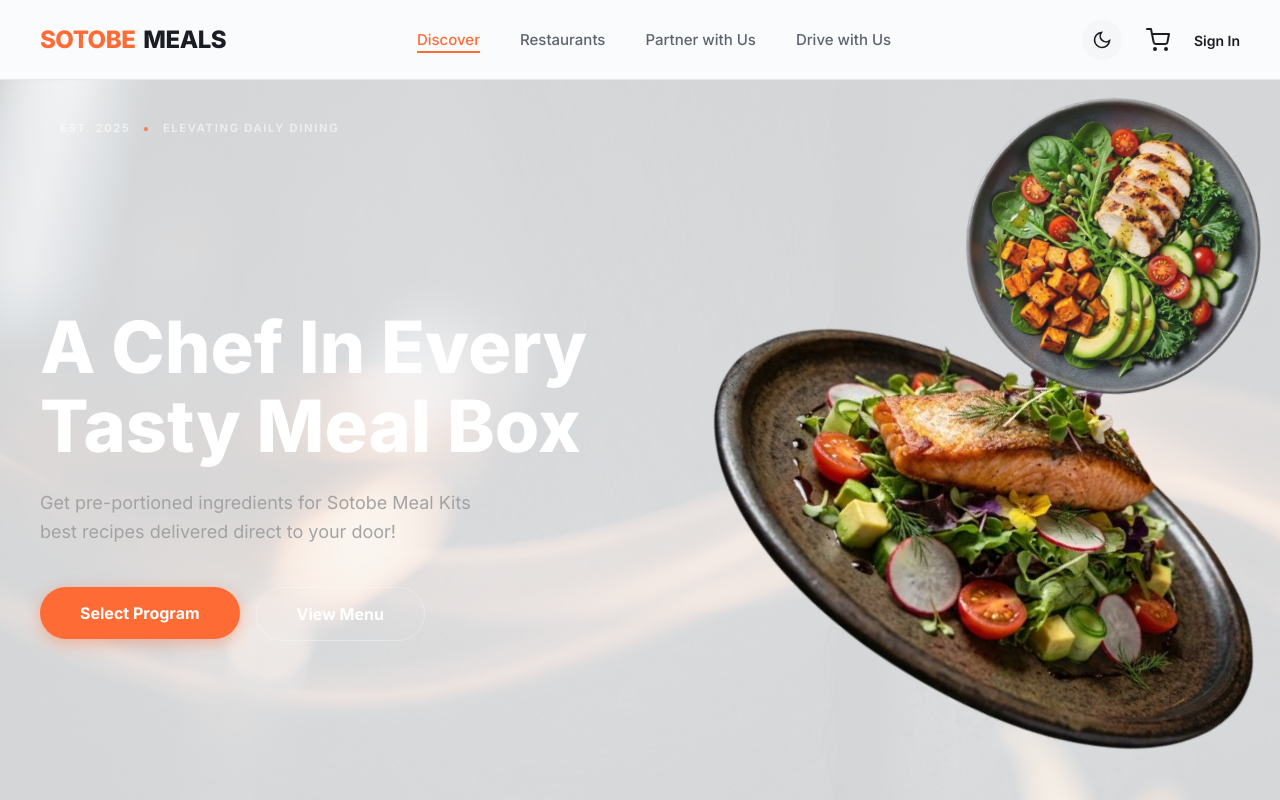
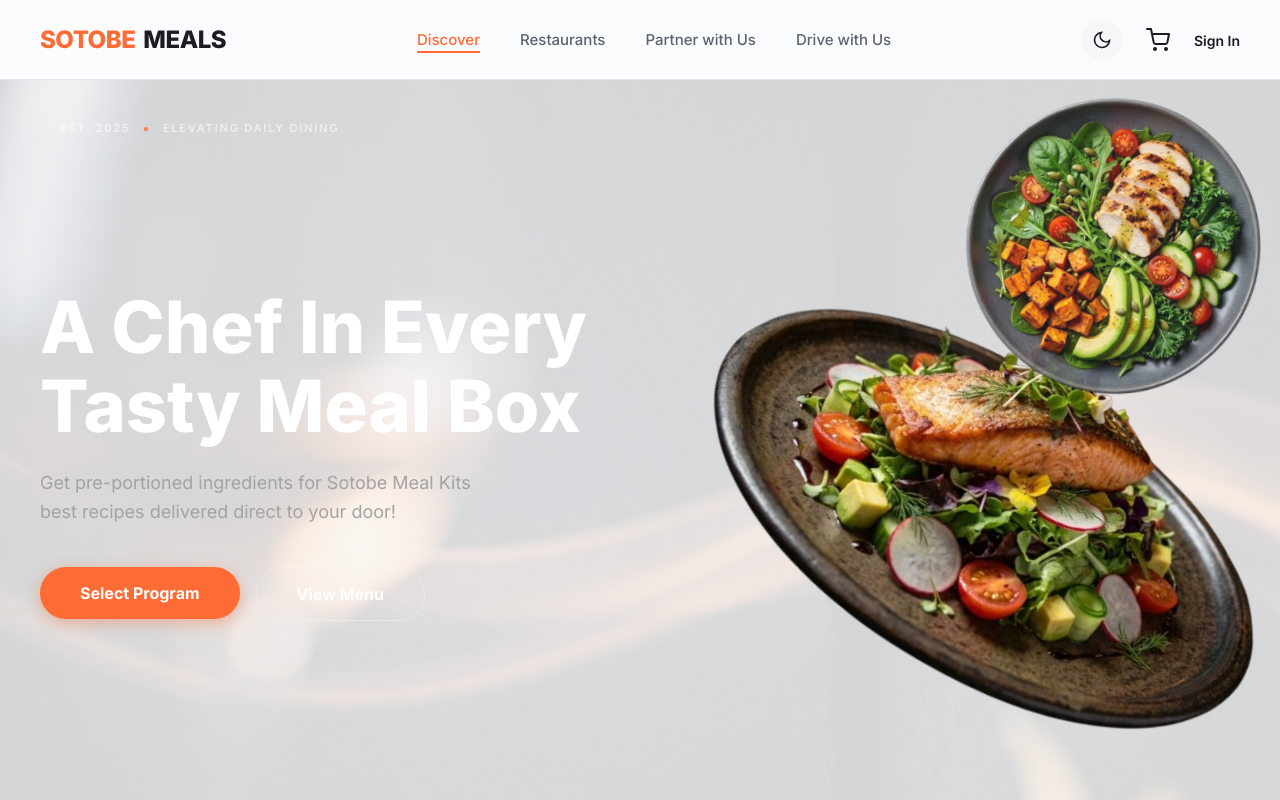
Before and after one commit to MusaSibiya/omni-eats, a Next.js app: page / in a window 1280 px wide. Shown: the top 800 px of the page. Built offline with nearby package versions, Linux system fonts and the light colour scheme; no server answers; the database is empty.

Commit message:
reducing padding

```diff
--- a/src/app/favorites/favorites.module.css
+++ b/src/app/favorites/favorites.module.css
@@ -1,6 +1,6 @@
 .main {
     min-height: 100vh;
-    padding-top: 100px;
+    padding-top: 60px;
     padding-bottom: 80px;
     background-image: url('/images/login_bg.png');
     background-size: cover;
--- a/src/app/orders/[id]/page.module.css
+++ b/src/app/orders/[id]/page.module.css
@@ -8,6 +8,7 @@
     background-attachment: fixed;
     position: relative;
     overflow: hidden;
+    padding-top: 40px;
 }
 
 .main::before {
@@ -26,4 +27,5 @@
     position: relative;
     z-index: 1;
     width: 100%;
+    padding: 0 20px;
 }
--- a/src/app/orders/page.module.css
+++ b/src/app/orders/page.module.css
@@ -1,6 +1,6 @@
 .main {
     min-height: 100vh;
-    padding-top: 100px;
+    padding-top: 60px;
     padding-bottom: 80px;
     background-image: url('/images/login_bg.png');
     background-size: cover;
--- a/src/app/page.module.css
+++ b/src/app/page.module.css
@@ -27,7 +27,7 @@
 .hero {
   position: relative;
   color: #ffffff;
-  padding: 80px 0 80px;
+  padding: 60px 0 60px;
   overflow: visible;
   z-index: 1;
   /* Allow image to overlap if needed */
--- a/src/app/profile/profile.module.css
+++ b/src/app/profile/profile.module.css
@@ -1,6 +1,6 @@
 .main {
     min-height: 100vh;
-    padding-top: 100px;
+    padding-top: 60px;
     padding-bottom: 80px;
     background-image: url('/images/login_bg.png');
     background-size: cover;
--- a/src/app/restaurants/page.module.css
+++ b/src/app/restaurants/page.module.css
@@ -29,8 +29,8 @@
     position: relative;
     background: #0a0a0a;
     color: white;
-    padding: 100px 0 80px;
-    margin-bottom: 60px;
+    padding: 60px 0 40px;
+    margin-bottom: 40px;
     overflow: hidden;
     z-index: 1;
 }
```
